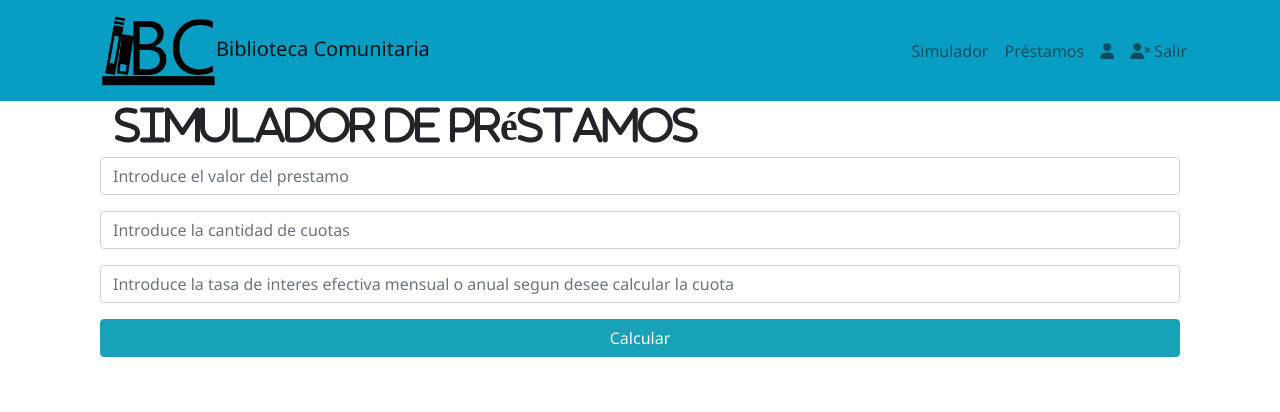
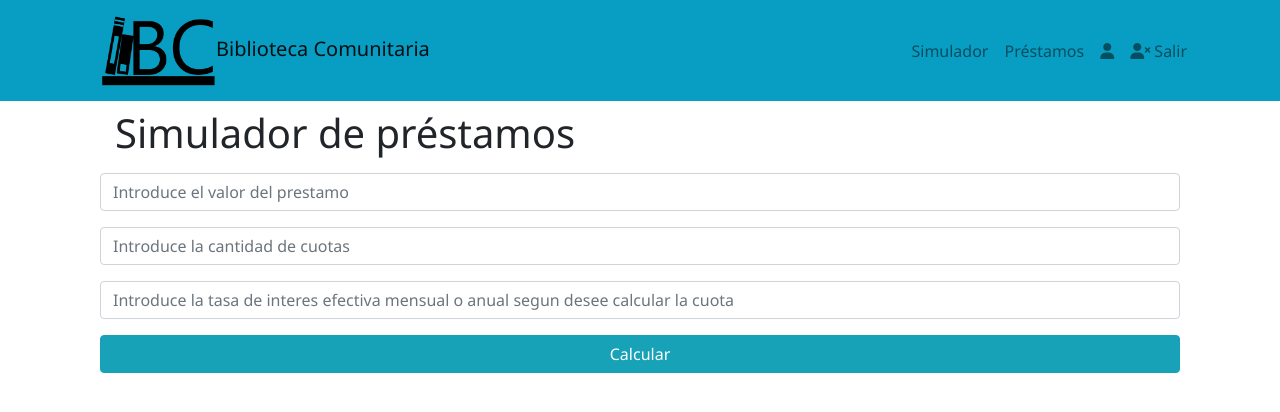
Before and after one commit to sebastianbarreram/Equipo2-Ciclo4, a React (Create React App) app in the folder App Biblioteca/frontend/: page /simulador in a window 1280 px wide. Shown: the top 412 px of the page. Built offline with nearby package versions, Linux system fonts and the light colour scheme; sample sign-in values are in the browser's storage.

Commit message:
User profile header

```diff
--- a/App Biblioteca/frontend/src/components/Simulador.jsx
+++ b/App Biblioteca/frontend/src/components/Simulador.jsx
@@ -63,15 +63,16 @@ const Simulador = () => {
         <div class="row"></div>
 
         <div className="container">
-            <header>
+            <header className='py-2'>
                             <div className="container">
                                 <div className="row">
-                        <div className="col-md-12">
-                            <h1><i className="fas -alt-text-center-font-weight-bold">            Simulador de préstamos</i></h1>
+                                    <div className="col-md-6">
+                                        <h1>Simulador de préstamos</h1>
                                     </div>
                                 </div>
                             </div>
                         </header>
+
 
         </div>
         <div className="container">
--- a/App Biblioteca/frontend/src/components/User.jsx
+++ b/App Biblioteca/frontend/src/components/User.jsx
@@ -1,5 +1,5 @@
 import React, { useState, useEffect } from 'react'
-import { Link } from 'react-router-dom';
+// import { Link } from 'react-router-dom';
 import Axios from 'axios'
 import Swal from 'sweetalert2'
 
@@ -47,25 +47,25 @@ export default function Prestamos() {
     }
 
 
-    const eliminar = async (id) => {
-        const token = sessionStorage.getItem('token')
-        const respuesta = await Axios.delete('/book/eliminar/' + id, {
-            headers: { 'autorizacion': token }
-        })
+    // const eliminar = async (id) => {
+    //     const token = sessionStorage.getItem('token')
+    //     const respuesta = await Axios.delete('/book/eliminar/' + id, {
+    //         headers: { 'autorizacion': token }
+    //     })
 
-        const mensaje = respuesta.data.mensaje
+    //     const mensaje = respuesta.data.mensaje
 
-        Swal.fire({
+    //     Swal.fire({
 
-            icon: 'error',
-            title: mensaje,
-            showConfirmButton: false,
-            timer: 1500
-        })
+    //         icon: 'error',
+    //         title: mensaje,
+    //         showConfirmButton: false,
+    //         timer: 1500
+    //     })
 
-        obtenerLibros()
+    //     obtenerLibros()
 
-    }
+    // }
 
     const guardar = async (e) => {
         e.preventDefault()
@@ -103,11 +103,11 @@ export default function Prestamos() {
     return (
         <div>
 
-            <header className='py-2 bg-primary text-white'>
+            <header className='py-2'>
                             <div className="container">
                                 <div className="row">
                                     <div className="col-md-6">
-                            <h1><i className="fas fa-pencil-alt">Libros</i></h1>
+                                        <h1>Perfil de usuario</h1>
                                     </div>
                                 </div>
                             </div>
@@ -117,14 +117,14 @@ export default function Prestamos() {
             <nav className="navbar py-4">
                 <div className="container">
 
-                    <div className="col-md-3">
+                    {/* <div className="col-md-3">
                         <Link to="#" className="btn btn-primary btn-block" data-toggle="modal" data-target="#addBook">
                             <i className='fas fa-plus'></i>
                             AGREGAR LIBRO
 
                         </Link>
 
-                    </div>
+                    </div> */}
 
                     <div className="col-md-6 ml-auto">
                         <div className="input-group">
@@ -157,7 +157,7 @@ export default function Prestamos() {
                                             <th scope="col">NOMBRE</th>
                                             <th scope="col">AUTOR</th>
                                             <th scope="col">AÑO</th>
-                                            <th scope="col">OPCIONES</th>
+                                            {/* <th scope="col">OPCIONES</th> */}
                                         </tr>
                                     </thead>
                                     <tbody>
@@ -170,10 +170,10 @@ export default function Prestamos() {
                                                     <td>{libro.author}</td>
                                                     <td>{libro.year}</td>
 
-                                                    <td>
+                                                    {/* <td>
                                                         <Link className='btn btn-warning mr-1' to={'/editar/' + libro._id}>Editar</Link>
                                                         <button className='btn btn-danger mr-1' onClick={() => eliminar(libro._id)}>Eliminar</button>
-                                                    </td>
+                                                    </td> */}
 
 
 
```
Lines whose indentation alone changed are shown as unchanged.
